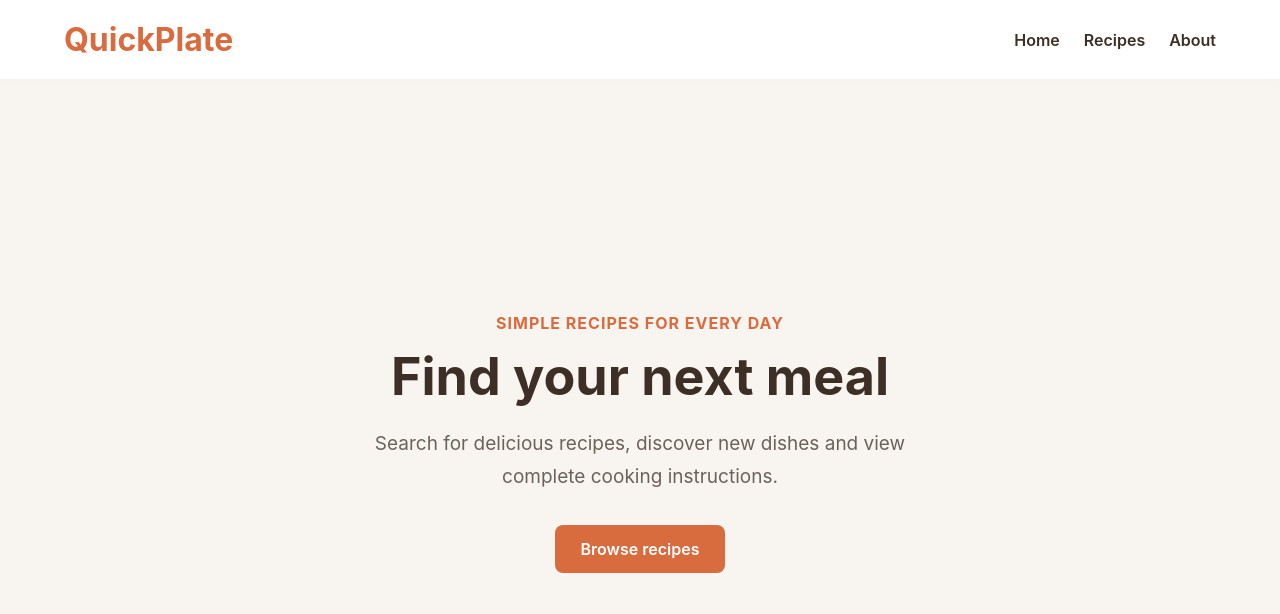
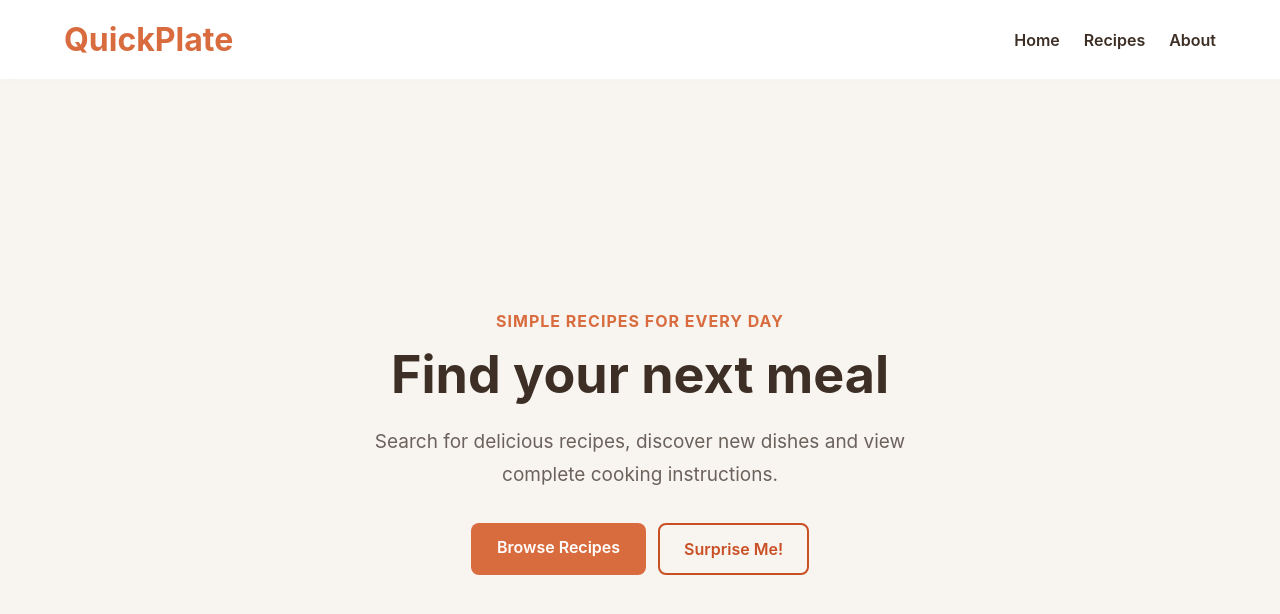
Before and after one commit to ezlodi/quickplate, a React (Create React App) app: page / in a window 1280 px wide. Shown: the top 614 px of the page. Built offline with nearby package versions, Linux system fonts and the light colour scheme.

Commit message:
Add random picker

```diff
--- a/src/App.css
+++ b/src/App.css
@@ -435,3 +435,30 @@ header nav a:hover {
         grid-template-columns: 1fr;
     }
 }
+
+.hero-buttons {
+    display: flex;
+    justify-content: center;
+    gap: 12px;
+    flex-wrap: wrap;
+}
+
+.secondary-button {
+    padding: 14px 24px;
+    border: 2px solid #c94f25;
+    border-radius: 8px;
+    background-color: transparent;
+    color: #c94f25;
+    font: inherit;
+    font-weight: 600;
+    cursor: pointer;
+}
+
+.secondary-button:hover {
+    background-color: #fff0eb;
+}
+
+.secondary-button:disabled {
+    opacity: 0.6;
+    cursor: not-allowed;
+}
--- a/src/pages/Home.js
+++ b/src/pages/Home.js
@@ -1,6 +1,40 @@
-import { Link } from "react-router-dom";
+import { useState } from "react";
+import { Link, useNavigate } from "react-router-dom";
 
 function Home() {
+    const [loading, setLoading] = useState(false);
+    const [error, setError] = useState("");
+    const navigate = useNavigate();
+
+    function handleRandomRecipe() {
+        setLoading(true);
+        setError("");
+
+        fetch("https://www.themealdb.com/api/json/v1/1/random.php")
+            .then((response) => {
+                if (!response.ok) {
+                    throw new Error("Failed to fetch a random recipe.");
+                }
+
+                return response.json();
+            })
+            .then((data) => {
+                const randomRecipe = data.meals?.[0];
+
+                if (!randomRecipe) {
+                    throw new Error("No recipe was found.");
+                }
+
+                navigate(`/recipes/${randomRecipe.idMeal}`);
+            })
+            .catch(() => {
+                setError("A random recipe could not be loaded. Please try again.");
+            })
+            .finally(() => {
+                setLoading(false);
+            });
+    }
+
     return (
         <main className="home-page">
             <section className="hero">
@@ -15,9 +49,22 @@ function Home() {
                     dishes and view complete cooking instructions.
                 </p>
 
-                <Link className="primary-button" to="/recipes">
-                    Browse recipes
-                </Link>
+                <div className="hero-buttons">
+                    <Link className="primary-button" to="/recipes">
+                        Browse Recipes
+                    </Link>
+
+                    <button
+                        className="secondary-button"
+                        type="button"
+                        onClick={handleRandomRecipe}
+                        disabled={loading}
+                    >
+                        {loading ? "Finding a recipe..." : "Surprise Me!"}
+                    </button>
+                </div>
+
+                {error && <p className="error-message">{error}</p>}
             </section>
         </main>
     );
```
